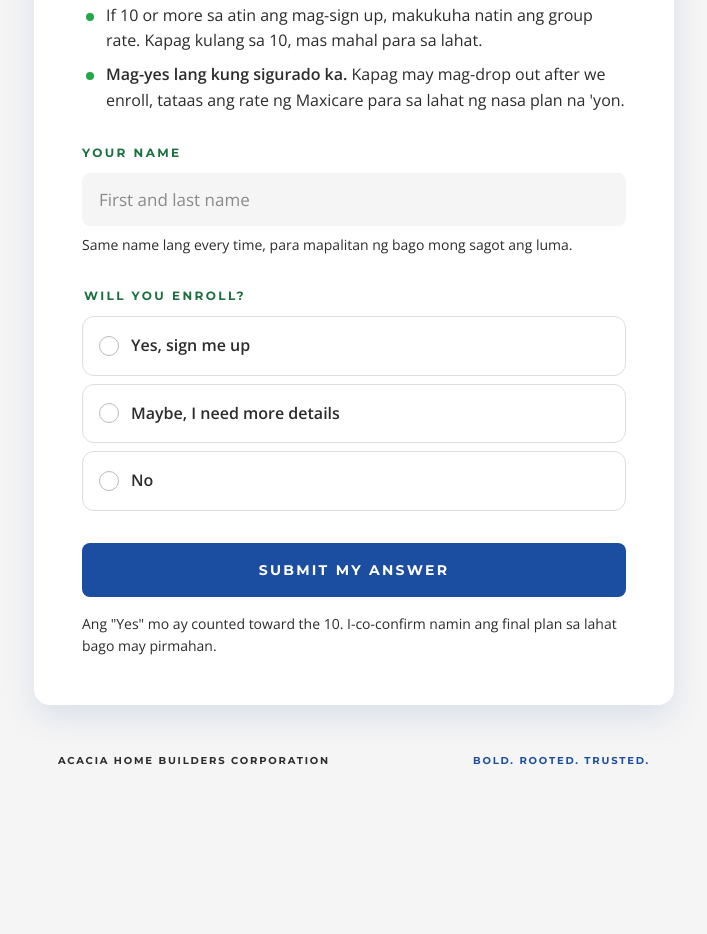
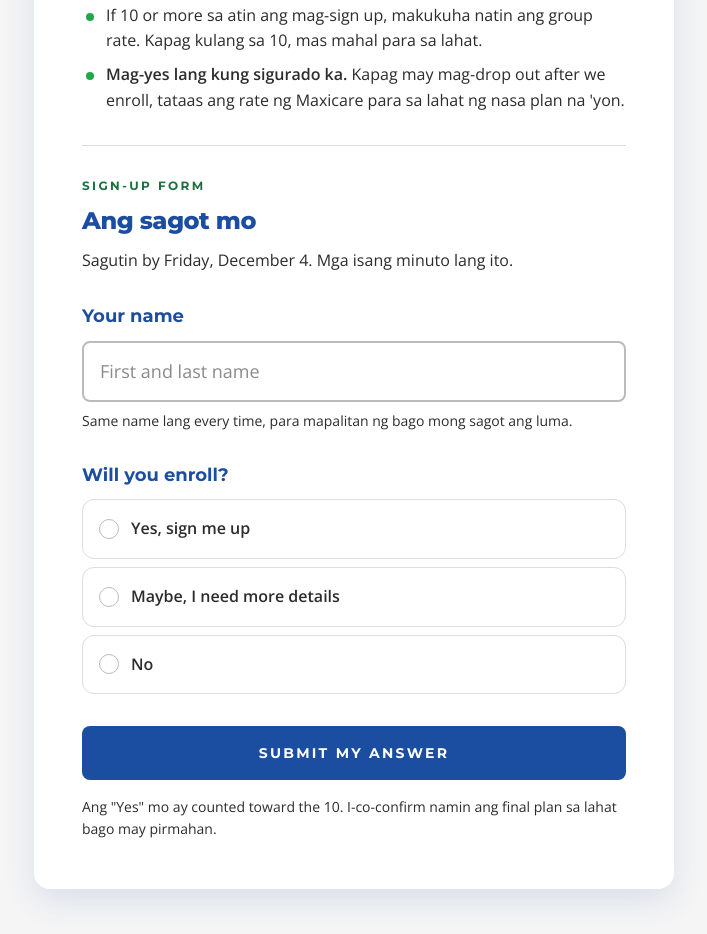
Before and after one commit to jnpkwan/AHBC_Docs, a plain HTML site: page hmo-survey/index.html in a window 1280 px wide. Shown: the part 3246-4180 px from the top of the page, without its empty margins (286-993 px from the left). Before the commit the page ends 4063 px from the top, so only its background shows below. Drawn offline with Linux system fonts and the light colour scheme.

Commit message:
HMO page: clearer form heading, labels and name field
Co-Authored-By: Claude Opus 5.5 <noreply@anthropic.com>
Claude-Session: https://claude.ai/code/session_011aecifJYYhs9pE1GXqhQ27

```diff
--- a/hmo-survey/index.html
+++ b/hmo-survey/index.html
@@ -107,9 +107,13 @@ h2.h3{font-family:var(--display);font-weight:800;font-size:24px;line-height:1.25
 .field[hidden]{display:none}
 label.eyebrow,.legend{display:block;color:var(--green700)}
 fieldset{border:0;margin:0;padding:0;min-width:0}
-input[type=text],textarea{width:100%;font:inherit;font-size:17px;color:var(--carbon);background:var(--mist);border:1.5px solid transparent;border-radius:8px;padding:12px 16px;transition:border-color 200ms var(--ease),background 200ms var(--ease)}
+.q{display:block;font-family:var(--display);font-weight:700;font-size:18px;line-height:1.3;color:var(--blue);margin:0 0 12px;padding:0}
+.form-head{border-top:1px solid var(--silver);padding-top:32px;margin-bottom:32px}
+.form-head .eyebrow{color:var(--green700)}
+.form-head p:last-child{margin:0;font-size:16px}
+input[type=text],textarea{width:100%;font:inherit;font-size:18px;color:var(--carbon);background:var(--white);border:2px solid var(--grey300);border-radius:8px;padding:14px 16px;transition:border-color 200ms var(--ease),box-shadow 200ms var(--ease)}
 input[type=text]::placeholder,textarea::placeholder{color:var(--grey500)}
-input[type=text]:focus,textarea:focus{outline:none;border-color:var(--blue);background:var(--white)}
+input[type=text]:focus,textarea:focus{outline:none;border-color:var(--blue);box-shadow:0 0 0 3px var(--blue50)}
 textarea{min-height:96px;resize:vertical}
 .hint{font-size:14px;color:var(--carbon);margin:8px 0 0}
 
@@ -268,15 +272,21 @@ footer .tag{font-family:var(--display);font-weight:700;font-size:10px;letter-spa
           <li><strong>Mag-yes lang kung sigurado ka.</strong> Kapag may mag-drop out after we enroll, tataas ang rate ng Maxicare para sa lahat ng nasa plan na 'yon.</li>
         </ul>
 
+        <div class="form-head">
+          <p class="eyebrow">Sign-up form</p>
+          <h2 class="h3">Ang sagot mo</h2>
+          <p>Sagutin by <span data-deadline></span>. Mga isang minuto lang ito.</p>
+        </div>
+
         <form id="hmo" novalidate>
           <div class="field">
-            <label class="eyebrow" for="name">Your name</label>
+            <label class="q" for="name">Your name</label>
             <input type="text" id="name" name="name" autocomplete="name" placeholder="First and last name" required>
             <p class="hint">Same name lang every time, para mapalitan ng bago mong sagot ang luma.</p>
           </div>
 
           <fieldset class="field">
-            <legend class="eyebrow legend">Will you enroll?</legend>
+            <legend class="q">Will you enroll?</legend>
             <div class="opts">
               <label class="opt"><input type="radio" name="enroll" value="Yes, sign me up" required><span class="dot"></span><span class="opt-label">Yes, sign me up</span></label>
               <label class="opt"><input type="radio" name="enroll" value="Maybe, I need more details"><span class="dot"></span><span class="opt-label">Maybe, I need more details</span></label>
@@ -285,13 +295,13 @@ footer .tag{font-family:var(--display);font-weight:700;font-size:10px;letter-spa
           </fieldset>
 
           <fieldset class="field" id="planField" hidden>
-            <legend class="eyebrow legend" id="planLegend">Which plan?</legend>
+            <legend class="q" id="planLegend">Which plan?</legend>
             <div class="opts" id="planOpts"></div>
             <p class="caption">All three are Maxicare Business Essential, Mindanao Access. Hindi sigurado? Basahin ulit ang Key terms sa taas.</p>
           </fieldset>
 
           <fieldset class="field" id="whyField" hidden>
-            <legend class="eyebrow legend">If no, why not?</legend>
+            <legend class="q">If no, why not?</legend>
             <div class="opts">
               <label class="opt"><input type="radio" name="why" value="I'm already covered (spouse's or my own HMO)"><span class="dot"></span><span class="opt-label">I'm already covered (spouse's or my own HMO)</span></label>
               <label class="opt"><input type="radio" name="why" value="Cost"><span class="dot"></span><span class="opt-label">Cost</span></label>
@@ -302,7 +312,7 @@ footer .tag{font-family:var(--display);font-weight:700;font-size:10px;letter-spa
           </fieldset>
 
           <div class="field" id="maybeField" hidden>
-            <label class="eyebrow" for="maybe">If maybe, what would make it a yes?</label>
+            <label class="q" for="maybe">If maybe, what would make it a yes?</label>
             <textarea id="maybe" name="maybe" placeholder="Optional"></textarea>
           </div>
 
```
